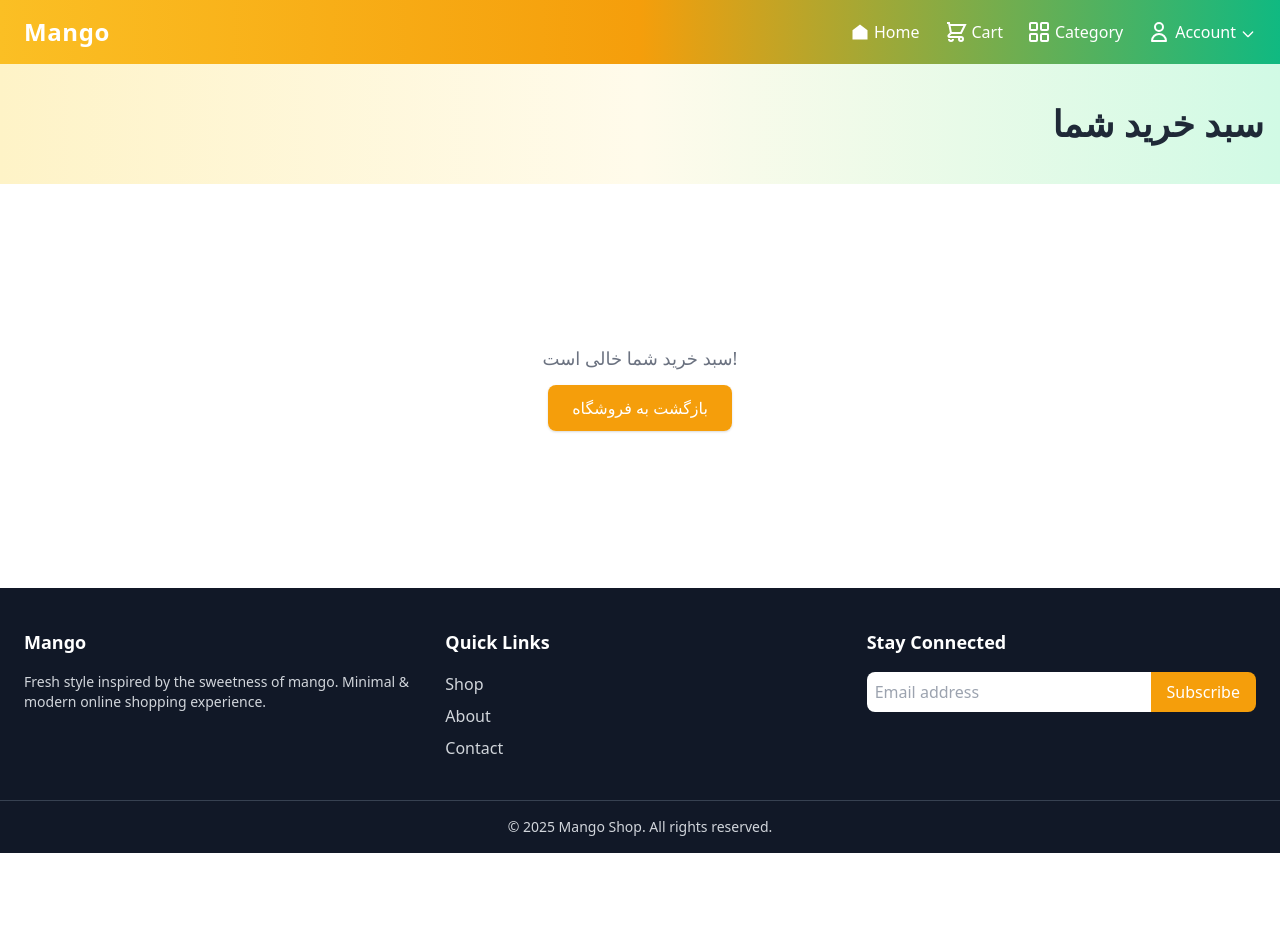
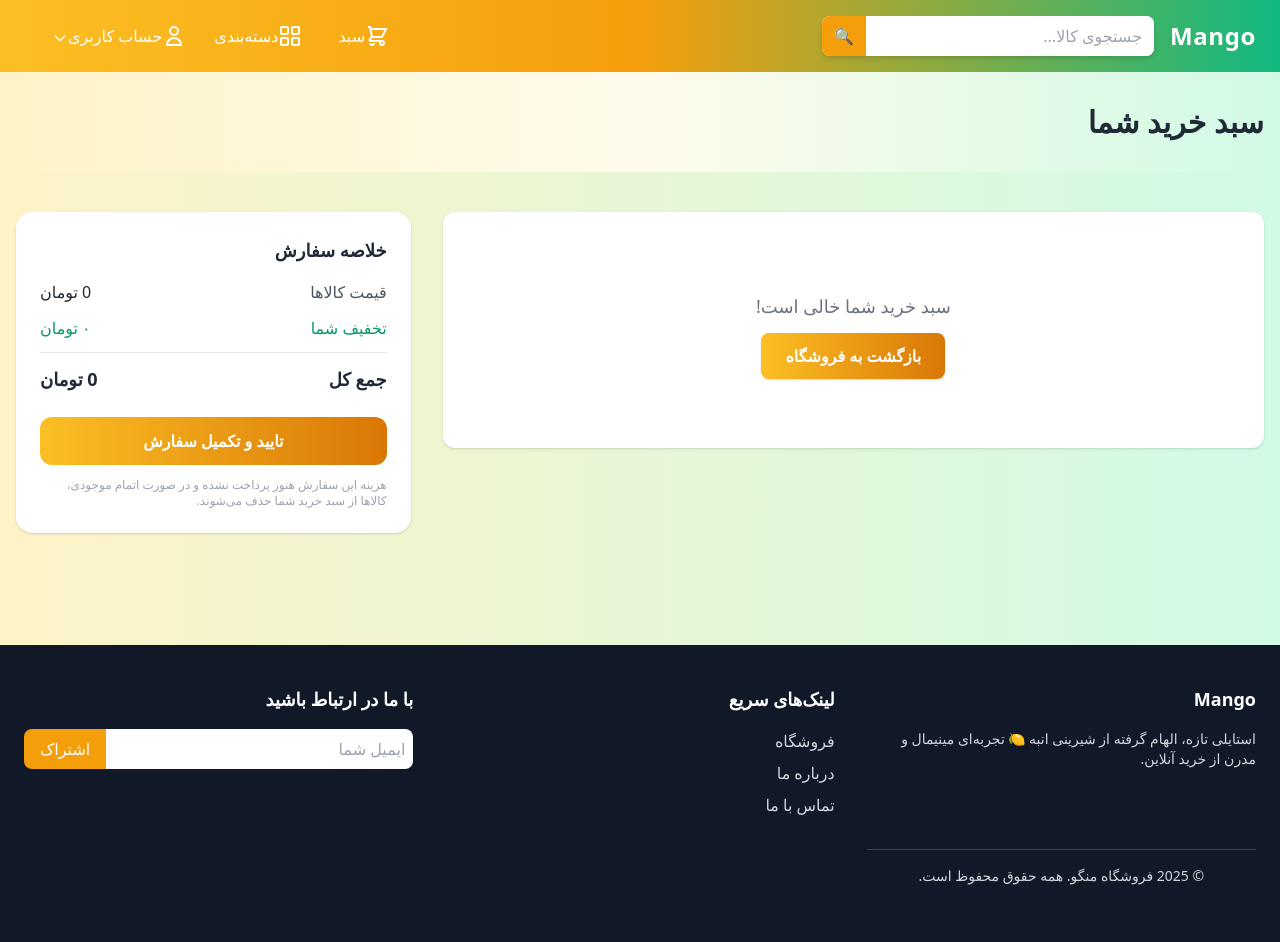
Before and after one commit to mohammadja98/onlineshop-mango-, a Django app: page /cart/ in a window 1280 px wide. Before the commit the page ends 853 px from the top, so only its background shows below. Run offline with Django 5.2, Linux system fonts and the light colour scheme.

Commit message:
some changes for templates

```diff
--- a/cart/templates/cart/cart_detail.html
+++ b/cart/templates/cart/cart_detail.html
@@ -4,96 +4,100 @@
 {% block page_title %}{% trans "سبد خرید" %} | Mango{% endblock %}
 
 {% block content %}
-<div class="bg-gradient-to-r from-yellow-100 via-yellow-50 to-green-100 py-10 mb-10">
+<div class="bg-gradient-to-r from-yellow-100 via-yellow-50 to-green-100 py-8 mb-10">
   <div class="container mx-auto text-right px-4">
-    <h1 class="text-3xl md:text-4xl font-bold text-gray-800">{% trans "سبد خرید شما" %}</h1>
+    <h1 class="text-2xl md:text-3xl font-bold text-gray-800">{% trans "سبد خرید شما" %}</h1>
   </div>
 </div>
 
-<div class="container mx-auto px-4 py-10">
+<div class="container mx-auto px-4 pb-16 grid grid-cols-1 lg:grid-cols-3 gap-8">
+  <!-- محصولات -->
+  <div class="lg:col-span-2 space-y-6">
     {% if cart_items %}
-    <div class="overflow-x-auto bg-white shadow rounded-2xl">
-      <table class="w-full text-right border-collapse">
-        <thead class="bg-yellow-200">
-          <tr>
-            <th class="p-4">{% trans "محصول" %}</th>
-            <th class="p-4">{% trans "تعداد" %}</th>
-            <th class="p-4">{% trans "قیمت واحد" %}</th>
-            <th class="p-4">{% trans "قیمت کل" %}</th>
-            <th class="p-4">{% trans "عملیات" %}</th>
-          </tr>
-        </thead>
-        <tbody>
       {% for item in cart_items %}
-            <tr class="border-b hover:bg-yellow-50">
-              <!-- محصول -->
-              <td class="p-4 font-semibold text-gray-800">
-                <a href="{{ item.product.get_absolute_url }}" class="hover:text-green-600">
+        <div class="flex flex-col md:flex-row items-center md:items-start justify-between bg-white rounded-2xl shadow p-5 hover:shadow-lg transition">
+          <!-- عکس -->
+          <div class="w-full md:w-1/4 flex justify-center mb-4 md:mb-0">
+            {% if item.product.image %}
+              <img src="{{ item.product.image.url }}" alt="{{ item.product.name }}"
+                   class="h-28 w-28 object-cover rounded-xl border">
+            {% endif %}
+          </div>
+
+          <!-- مشخصات -->
+          <div class="flex-1 md:px-6 text-right space-y-2 w-full">
+            <a href="{{ item.product.get_absolute_url }}"
+               class="font-semibold text-gray-800 hover:text-green-600 transition block ">
               {{ item.product.name }}
             </a>
-              </td>
+            <p class="text-sm text-gray-500">{% trans "کد محصول" %}: {{ item.product.id }}</p>
 
-              <!-- تعداد -->
-              <td class="p-4">
-                <form method="post" action="{% url 'cart:cart_add' item.product.id %}" class="flex items-center">
+            <!-- تعداد + حذف -->
+            <div class="flex items-center gap-3 mt-3">
+              <form method="post" action="{% url 'cart:cart_add' item.product.id %}" class="flex items-center gap-2">
                 {% csrf_token %}
-                  <input type="number" name="quantity" value="{{ item.quantity }}" min="1"
-                         class="w-16 border rounded text-center mx-2">
                 <input type="hidden" name="inplace" value="True">
-                  <button type="submit"
-                          class="bg-green-600 text-white px-3 py-1 rounded hover:bg-green-700 transition">
-                    {% trans "به‌روزرسانی" %}
-                  </button>
+                <button type="submit" name="quantity" value="{{ item.quantity|add:-1 }}"
+                        class="h-8 w-8 flex items-center justify-center rounded-full border hover:bg-gray-100">−</button>
+                <span class="w-10 text-center font-medium">{{ item.quantity }}</span>
+                <button type="submit" name="quantity" value="{{ item.quantity|add:1 }}"
+                        class="h-8 w-8 flex items-center justify-center rounded-full border hover:bg-gray-100">+</button>
               </form>
-              </td>
 
-              <!-- قیمت واحد -->
-              <td class="p-4 text-gray-700">
-                {{ item.product.price }} {% trans "تومان" %}
-              </td>
-
-              <!-- قیمت کل -->
-              <td class="p-4 font-bold text-yellow-700">
-                {{ item.total_price }} {% trans "تومان" %}
-              </td>
-
-              <!-- حذف -->
-              <td class="p-4">
               <form method="post" action="{% url 'cart:cart_remove' item.product.id %}">
                 {% csrf_token %}
-                  <button type="submit"
-                          class="bg-red-500 text-white px-3 py-1 rounded hover:bg-red-600 transition">
-                    {% trans "حذف" %}
-                  </button>
+                <button type="submit" class="text-red-500 hover:text-red-700 text-xl">🗑️</button>
               </form>
-              </td>
-            </tr>
-          {% endfor %}
-        </tbody>
-      </table>
+            </div>
           </div>
 
-    <!-- مجموع کل -->
-    <div class="flex justify-between items-center mt-8 flex-col md:flex-row gap-4">
-      <div class="text-xl font-bold text-gray-800">
-        {% trans "جمع کل:" %}
-        <span class="text-yellow-700">{{ total }} {% trans "تومان" %}</span>
+          <!-- قیمت‌ها -->
+          <div class="text-left mt-4 md:mt-0 space-y-1">
+            <p class="text-sm text-gray-500">{% trans "قیمت واحد" %}:</p>
+            <p class="font-medium text-gray-700">{{ item.product.price }} {% trans "تومان" %}</p>
+            <p class="text-sm text-gray-500 mt-2">{% trans "قیمت کل" %}:</p>
+            <p class="font-bold text-amber-600">{{ item.total_price }} {% trans "تومان" %}</p>
           </div>
-      <a href="{% url 'orders:order_create' %}"
-         class="bg-gradient-to-r from-yellow-400 to-yellow-600 text-white py-3 px-6 rounded-lg font-medium hover:from-yellow-500 hover:to-yellow-700 transition">
-        {% trans "ادامه به پرداخت" %}
-      </a>
         </div>
-
+      {% endfor %}
     {% else %}
-    <!-- سبد خالی -->
-    <div class="text-center py-20">
+      <div class="text-center py-20 bg-white shadow rounded-xl">
         <h3 class="text-gray-500 text-lg mb-6">{% trans "سبد خرید شما خالی است!" %}</h3>
         <a href="{% url 'shop:product_list' %}"
-         class="bg-yellow-500 text-white px-6 py-3 rounded-lg shadow hover:bg-yellow-600 transition">
+           class="bg-gradient-to-r from-yellow-400 to-yellow-600 text-white px-6 py-3 rounded-lg font-semibold shadow hover:bg-yellow-600 transition">
           {% trans "بازگشت به فروشگاه" %}
         </a>
       </div>
     {% endif %}
   </div>
+
+  <!-- جمع کل -->
+  <div class="bg-white shadow rounded-2xl p-6 h-fit sticky top-24">
+    <h2 class="text-lg font-bold text-gray-800 mb-4">{% trans "خلاصه سفارش" %}</h2>
+
+    <div class="flex justify-between mb-3">
+      <span class="text-gray-600">{% trans "قیمت کالاها" %}</span>
+      <span class="font-medium">{{ total }} {% trans "تومان" %}</span>
+    </div>
+
+    <div class="flex justify-between mb-3">
+      <span class="text-green-600">{% trans "تخفیف شما" %}</span>
+      <span class="font-medium text-green-600">۰ {% trans "تومان" %}</span>
+    </div>
+
+    <div class="border-t pt-3 flex justify-between text-lg font-bold">
+      <span>{% trans "جمع کل" %}</span>
+      <span class="text-amber-600">{{ total }} {% trans "تومان" %}</span>
+    </div>
+
+    <a href="{% url 'orders:order_create' %}"
+       class="mt-6 block w-full bg-gradient-to-r from-yellow-400 to-yellow-600 text-white py-3 rounded-xl font-semibold text-center hover:from-yellow-500 hover:to-yellow-700 transition">
+      {% trans "تایید و تکمیل سفارش" %}
+    </a>
+
+    <p class="text-xs text-gray-400 mt-3">
+      {% trans "هزینه این سفارش هنوز پرداخت نشده و در صورت اتمام موجودی، کالاها از سبد خرید شما حذف می‌شوند." %}
+    </p>
+  </div>
+</div>
 {% endblock %}
--- a/cart/templates/cart/cart_sidebar.html
+++ b/cart/templates/cart/cart_sidebar.html
@@ -52,11 +52,11 @@
       <span class="text-amber-600 text-xl">{{ cart_total }} تومان</span>
     </div>
     <a href="{% url 'cart:cart_detail' %}"
-       class="block w-full text-center bg-yellow-500 text-white py-3 rounded-xl hover:bg-amber-500 transition">
+       class="block w-full text-center bg-gradient-to-r from-yellow-400 to-yellow-600 text-white font-semibold  py-3 rounded-xl hover:bg-amber-500 transition">
       مشاهده سبد خرید
     </a>
     <a href="{% url 'orders:order_create' %}"
-       class="block w-full text-center bg-green-600 text-white py-3 rounded-xl hover:bg-green-600 transition mt-3">
+       class="block w-full text-center bg-gradient-to-r from-green-400 to-green-600 text-white font-semibold py-3 rounded-xl hover:bg-green-600 transition mt-3">
       ادامه به پرداخت
     </a>
   </div>
--- a/orders/urls.py
+++ b/orders/urls.py
@@ -1,7 +1,7 @@
 from django.urls import path
 from .views import order_create_view
 
-app_name = 'orders'
+app_name = "orders"
 
 urlpatterns = [
     path('create/', order_create_view, name='order_create'),
--- a/templates/_base.html
+++ b/templates/_base.html
@@ -1,13 +1,13 @@
 <!-- _base.html -->
 <!DOCTYPE html>
-<html lang="en">
+<html lang="fa" dir="rtl" >
 <head>
 <meta charset="UTF-8">
 <meta name="viewport" content="width=device-width, initial-scale=1.0">
 <title>{% block title %}Mango Shop{% endblock %}</title>
 <link href="https://cdn.jsdelivr.net/npm/tailwindcss@2.2.19/dist/tailwind.min.css" rel="stylesheet">
 </head>
-<body class="bg-white text-gray-800 flex flex-col min-h-screen">
+<body class="bg-gradient-to-r from-yellow-100 to-green-100 text-gray-800 flex flex-col min-h-screen">
 {% include "topheader.html" %}
 
 
--- a/templates/footer.html
+++ b/templates/footer.html
@@ -1,29 +1,38 @@
-
-
 <!-- footer.html -->
 <footer class="bg-gray-900 text-gray-300 mt-12">
-<div class="container mx-auto px-6 py-10 grid grid-cols-1 md:grid-cols-3 gap-8">
+  <div class="container mx-auto px-6 py-10 grid grid-cols-1 md:grid-cols-3 gap-8 text-right">
+    <!-- بخش برند -->
     <div>
       <h3 class="text-lg font-semibold text-white mb-4">Mango</h3>
-<p class="text-sm">Fresh style inspired by the sweetness of mango. Minimal & modern online shopping experience.</p>
+      <p class="text-sm">
+        استایلی تازه، الهام گرفته از شیرینی انبه 🍋
+        تجربه‌ای مینیمال و مدرن از خرید آنلاین.
+      </p>
     </div>
+
+    <!-- لینک‌ها -->
     <div>
-<h3 class="text-lg font-semibold text-white mb-4">Quick Links</h3>
+      <h3 class="text-lg font-semibold text-white mb-4">لینک‌های سریع</h3>
       <ul class="space-y-2">
-<li><a href="/shop/" class="hover:text-white">Shop</a></li>
-<li><a href="/about/" class="hover:text-white">About</a></li>
-<li><a href="/contact/" class="hover:text-white">Contact</a></li>
+        <li><a href="/shop/" class="hover:text-white">فروشگاه</a></li>
+        <li><a href="/about/" class="hover:text-white">درباره ما</a></li>
+        <li><a href="/contact/" class="hover:text-white">تماس با ما</a></li>
       </ul>
     </div>
+
+    <!-- عضویت ایمیلی -->
     <div>
-<h3 class="text-lg font-semibold text-white mb-4">Stay Connected</h3>
+    <h3 class="text-lg font-semibold text-white mb-4">با ما در ارتباط باشید</h3>
     <form class="flex">
-<input type="email" placeholder="Email address" class="w-full p-2 rounded-l-lg focus:outline-none">
-<button class="bg-yellow-500 px-4 py-2 rounded-r-lg text-white hover:bg-yellow-600">Subscribe</button>
+        <input type="email" placeholder="ایمیل شما"
+            class="w-full p-2 rounded-r-lg focus:outline-none text-gray-900">
+        <button class="bg-yellow-500 px-4 py-2 rounded-l-lg text-white hover:bg-yellow-600">
+        اشتراک
+        </button>
     </form>
     </div>
-</div>
+
   <div class="border-t border-gray-700 text-center py-4 text-sm">
-© {% now "Y" %} Mango Shop. All rights reserved.
+    © {% now "Y" %} فروشگاه منگو. همه حقوق محفوظ است.
   </div>
 </footer>
--- a/templates/topheader.html
+++ b/templates/topheader.html
@@ -1,49 +1,54 @@
 <!-- topheader.html -->
+
 <header class="bg-gradient-to-r from-yellow-400 via-yellow-500 to-green-500 shadow-md">
   <div class="container mx-auto flex justify-between items-center py-4 px-6">
 
-    <!-- Left: Mango text -->
+    <!-- Right side: Logo + Search -->
+    <div class="flex items-center space-x-4 space-x-reverse">
+      <!-- Mango Logo -->
       <a href="/" class="text-2xl font-bold text-white tracking-wide">
         Mango
       </a>
 
-    <!-- Right: Navigation -->
+      <!-- Search box -->
+      <form action="/search/" method="get" class="flex items-center bg-white rounded-lg overflow-hidden shadow-md">
+        <input type="text" name="q" placeholder="جستجوی کالا..."
+               class="px-3 py-2 text-gray-700 focus:outline-none w-40 md:w-72">
+        <button type="submit" class="bg-yellow-500 px-3 py-2 text-white hover:bg-yellow-600">
+          🔍
+        </button>
+      </form>
+    </div>
+
+    <!-- Left side: Account + Cart + Category -->
     <nav class="flex items-center space-x-6 text-white font-medium">
 
-      <!-- Home link -->
-      <a href="/" class="flex items-center hover:text-yellow-100">
-        <svg class="w-5 h-5 mr-1" fill="currentColor" viewBox="0 0 24 24"><path d="M3 9.75L12 3l9 6.75V21H3V9.75z"/></svg>
-        Home
-      </a>
 
-      <!-- Cart link -->
+      <!-- Cart -->
       <button onclick="toggleCartSidebar()" class="flex items-center hover:text-yellow-100 relative">
-        <svg class="w-6 h-6 mr-1" fill="none" stroke="currentColor" viewBox="0 0 24 24">
+        <svg class="w-6 h-6 mr-1 text-current" fill="none" stroke="currentColor" viewBox="0 0 24 24">
           <path stroke-width="2" d="M3 3h2l.4 2M7 13h10l4-8H5.4M7 13L5.4 5M7 13l-2.293 2.293c-.63.63-.184 1.707.707 1.707H17m0 0a2 2 0 100 4 2 2 0 000-4zm-8 2a2 2 0 11-4 0 2 0 014 0z"/>
         </svg>
-        Cart
+        سبد
         {% if cart_count > 0 %}
-          <span class="absolute -top-1 -left-1 w-5 h-5 flex items-center justify-center
+        <span class="absolute -top-2 -right-1 w-5 h-5 flex items-center justify-center
                       bg-red-600 text-white text-xs font-bold rounded-full shadow-md">
                       {{ cart_count }}
           </span>
           {% endif %}
       </button>
 
-
-
-
+      <!-- Category -->
       <a href="/shop/category/" class="flex items-center hover:text-yellow-100">
-        <svg class="w-6 h-6 mr-1 text-current" fill="none"
-            viewBox="0 0 24 24" stroke="currentColor" stroke-width="2" >
+        <svg class="w-6 h-6 mr-9 text-current" fill="none"
+        viewBox="0 0 24 24" stroke="currentColor" stroke-width="2">
         <rect x="3" y="3" width="7" height="7" rx="1" ry="1" />
         <rect x="14" y="3" width="7" height="7" rx="1" ry="1" />
         <rect x="3" y="14" width="7" height="7" rx="1" ry="1" />
         <rect x="14" y="14" width="7" height="7" rx="1" ry="1" />
       </svg>
-        Category
+      دسته‌بندی
     </a>
-
     <!-- Account dropdown -->
     <div class="relative">
       <button class="flex items-center hover:text-yellow-100 focus:outline-none">
@@ -51,22 +56,22 @@
           <path stroke-linecap="round" stroke-linejoin="round" stroke-width="2" d="M16 7a4 4 0 11-8 0 4 4 0 018 0zM12 14a7 7 0 00-7 7h14a7 7 0 00-7-7z"/>
         </svg>
         {% if user.is_authenticated %}
-            <a>Hi {{user.username}}</a>
+          <a>سلام {{user.username}}</a>
         {% else %}
-            Account
+          حساب کاربری
         {% endif %}
         <svg class="w-4 h-4 ml-1 mt-1" fill="none" stroke="currentColor" viewBox="0 0 24 24">
           <path stroke-linecap="round" stroke-linejoin="round" stroke-width="2" d="M19 9l-7 7-7-7" />
         </svg>
       </button>
 
-        <!-- Dropdown Menu with glassy effect -->
-        <div class="absolute right-0 mt-2 w-44 bg-white/30 backdrop-blur-md rounded-lg shadow-lg text-white-800 opacity-0  invisible transition-all duration-300 transform translate-y-3 account-dropdown">
+      <!-- Dropdown -->
+      <div class="absolute right-0 mt-2 w-44 bg-white/30 backdrop-blur-md rounded-lg shadow-lg text-white-800 opacity-0 invisible transition-all duration-300 transform translate-y-3 account-dropdown">
         {% if user.is_authenticated %}
-          <a href="/accounts/logout/" class="block px-4 py-2 hover:bg-yellow-400 hover:text-white-800 transition">Log Out</a>
+          <a href="/accounts/logout/" class="block px-4 py-2 hover:bg-yellow-400 hover:text-white-800 transition">خروج</a>
         {% else %}
-            <a href="/accounts/login/" class="block px-4 py-2 hover:bg-yellow-400 hover:text-white-800 transition">Sign In</a>
-            <a href="/accounts/signup/" class="block px-4 py-2 hover:bg-yellow-400 hover:text-white-800 transition">Sign Up</a>
+          <a href="/accounts/login/" class="block px-4 py-2 hover:bg-yellow-400 hover:text-white-800 transition">ورود</a>
+          <a href="/accounts/signup/" class="block px-4 py-2 hover:bg-yellow-400 hover:text-white-800 transition">ثبت نام</a>
         {% endif %}
       </div>
     </div>
@@ -79,12 +84,10 @@
 <script>
   document.querySelectorAll('.relative').forEach(item => {
     const menu = item.querySelector('.account-dropdown');
-
     item.addEventListener('mouseenter', () => {
       menu.classList.remove('opacity-0','invisible','translate-y-2');
       menu.classList.add('opacity-100','visible','translate-y-0');
     });
-
     item.addEventListener('mouseleave', () => {
       menu.classList.remove('opacity-100','visible','translate-y-0');
       menu.classList.add('opacity-0','invisible','translate-y-2');
@@ -92,6 +95,4 @@
   });
 </script>
 
-
-
 {% include "cart/cart_sidebar.html" %}
```
Also changed, not shown: orders/templates/orders/order_create.html (+14 -32 lines), orders/views.py (+83 -17 lines), shop/templates/products/product_detail.html (+27 -20 lines), templates/account/login.html (+19 -7 lines), templates/account/logout.html (+10 -7 lines), templates/account/signup.html (+20 -8 lines). Lines whose indentation alone changed are shown as unchanged.
